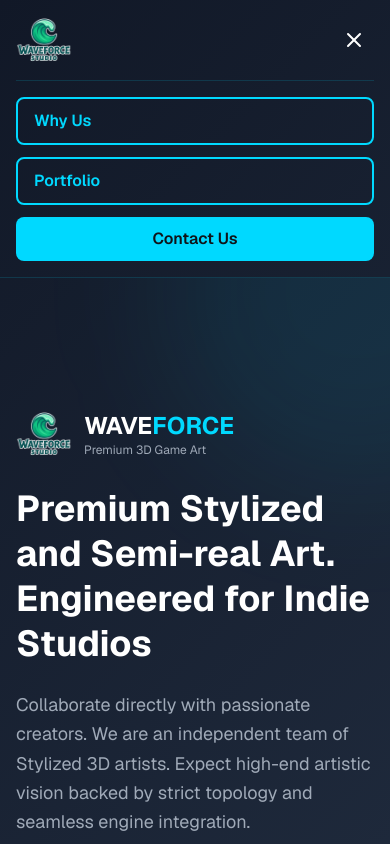
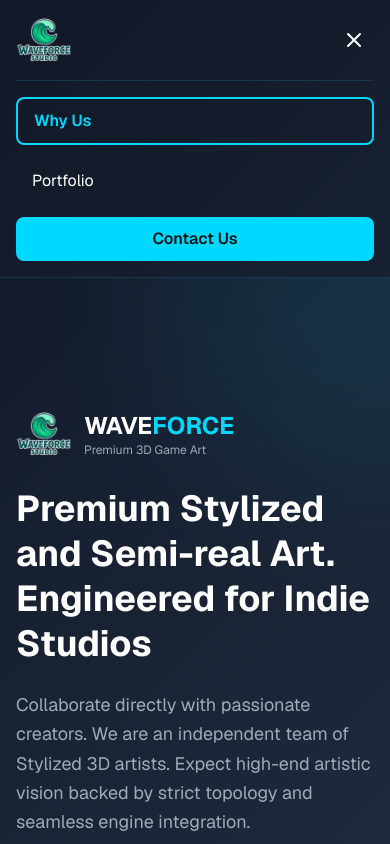
Before and after one commit to nhipybn/test.waveforce, a Next.js app: page / in a window 390 px wide. Both pictures are taken after a click on the button 354 px from the left and 40 px from the top of the page. Shown: the top 844 px of the page. Built offline with nearby package versions, Linux system fonts and the light colour scheme.

Commit message:
fix: import Link and convert portfolio button for mobile navigation

```diff
--- a/app/page.tsx
+++ b/app/page.tsx
@@ -3,6 +3,7 @@
 import { useEffect, useState } from 'react'
 import { Menu, X, ArrowRight, Download } from 'lucide-react'
 import Image from 'next/image'
+import Link from 'next/link';
 
 export default function Home() {
   const [isNavOpen, setIsNavOpen] = useState(false)
@@ -126,12 +127,12 @@ export default function Home() {
               >
                 Why Us
               </button>
-              <button
-                onClick={() => scrollToSection('portfolio')}
-                className="block w-full px-4 py-2.5 text-left border-2 border-accent text-accent rounded-lg font-semibold hover:bg-accent/10 transition-all"
+              <Link
+                href="/projects"
+                className="block w-full text-left px-4 py-3 text-foreground hover:text-accent transition-colors"
               >
                 Portfolio
-              </button>
+              </Link>
               <button
                 onClick={() => scrollToSection('contact')}
                 className="block w-full px-4 py-2.5 bg-accent text-accent-foreground rounded-lg font-semibold"
```
